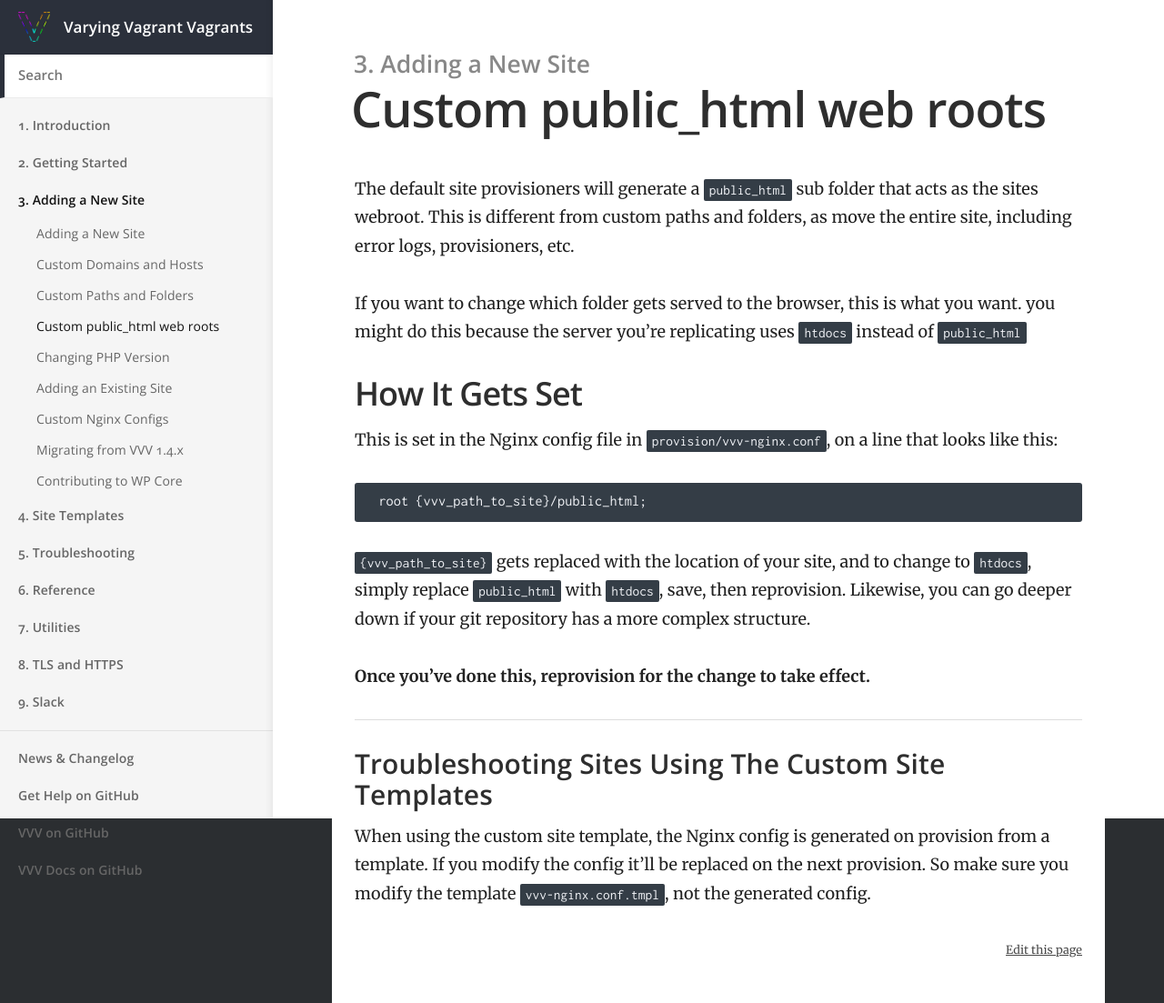
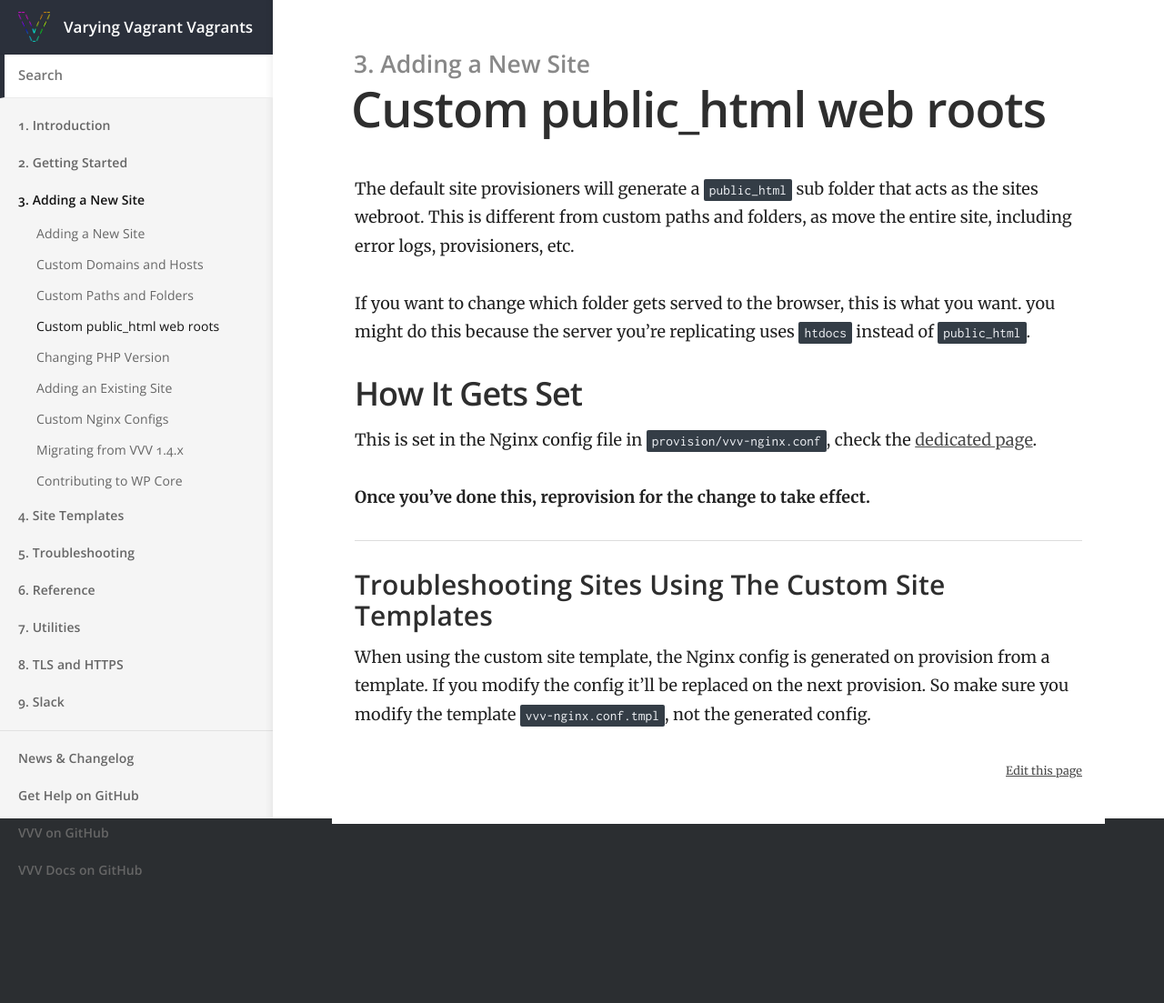
Before and after one commit to Varying-Vagrant-Vagrants/varyingvagrantvagrants.org, a Jekyll site: the page built from docs/en-US/adding-a-new-site/custom-public_html.md, in a window 1280 px wide. Shown: the whole page at 91% size. Built offline with Jekyll 4.4.1, drawn with Linux system fonts in a browser that asks for light colours; after the commit the page ends 988 px from its top, so only the background shows below that.

Commit message:
Migrate to specific nginx page

````diff
--- a/docs/en-US/adding-a-new-site/custom-public_html.md
+++ b/docs/en-US/adding-a-new-site/custom-public_html.md
@@ -8,18 +8,12 @@ permalink: /docs/en-US/adding-a-new-site/custom-public_html/
 
 The default site provisioners will generate a `public_html` sub folder that acts as the sites webroot. This is different from custom paths and folders, as move the entire site, including error logs, provisioners, etc.
 
-If you want to change which folder gets served to the browser, this is what you want. you might do this because the server you're replicating uses `htdocs` instead of `public_html`
+If you want to change which folder gets served to the browser, this is what you want. you might do this because the server you're replicating uses `htdocs` instead of `public_html`.
 
 
 ## How It Gets Set
 
-This is set in the Nginx config file in `provision/vvv-nginx.conf`, on a line that looks like this:
-
-```Nginx
-  root {vvv_path_to_site}/public_html;
-```
-
-`{vvv_path_to_site}` gets replaced with the location of your site, and to change to `htdocs`, simply replace `public_html` with `htdocs`, save, then reprovision. Likewise, you can go deeper down if your git repository has a more complex structure.
+This is set in the Nginx config file in `provision/vvv-nginx.conf`, check the [dedicated page](https://varyingvagrantvagrants.org/docs/en-US/adding-a-new-site/custom-nginx/).
 
 **Once you've done this, reprovision for the change to take effect.**
 
````
